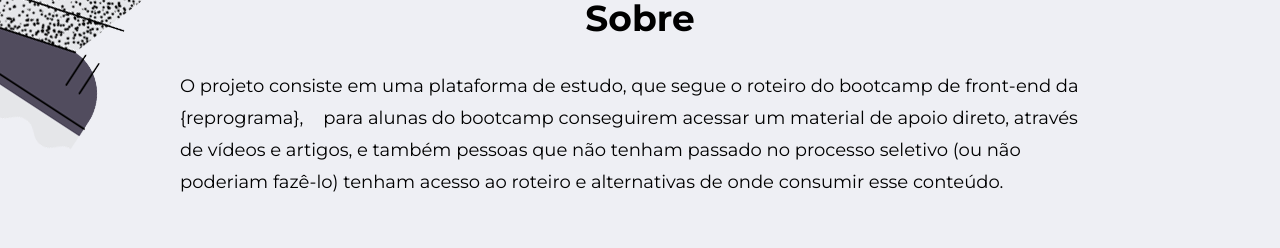
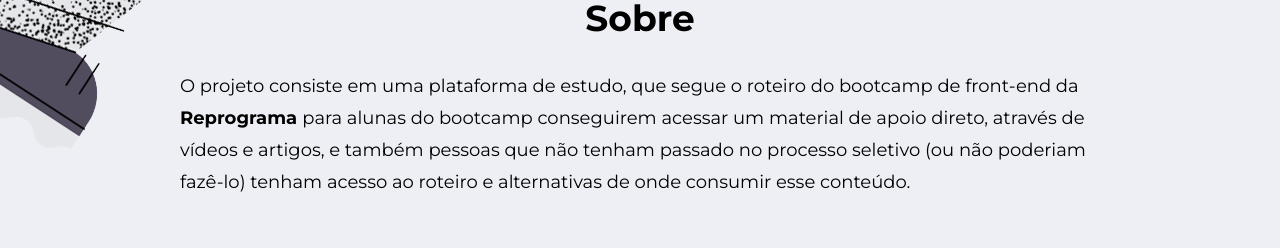
Before and after one commit to lorena-rabelo/calma-senhora, a React (Create React App) app: page / in a window 1280 px wide. Shown: the part 886-1134 px from the top of the page. Built offline with nearby package versions, Linux system fonts and the light colour scheme; no server answers.

Commit message:
Toggle do conteúdo ok

```diff
--- a/src/components/organisms/ModulosSecao/index.js
+++ b/src/components/organisms/ModulosSecao/index.js
@@ -30,7 +30,7 @@ class ModulosSecao extends Component {
   onClick = async (materias, id) => {
     await this.setState({ materias: materias });
     this.obterMaterias()
-    this.setState({ display: true, identificacao : id })
+    this.setState({ display: !this.state.display, identificacao : id })
   }
 
   obterMaterias = () => {
--- a/src/components/organisms/SobreSecao/index.js
+++ b/src/components/organisms/SobreSecao/index.js
@@ -9,7 +9,8 @@ const SobreSecao = ({ texto }) => {
         <TituloSecao
           texto="Sobre" />
         <p>
-          O projeto consiste em uma plataforma de estudo, que segue o roteiro do bootcamp de front-end da <a href="https://reprograma.com.br/">{`{reprograma},`}</a>para alunas do bootcamp conseguirem acessar um material de apoio direto, através de vídeos e artigos, e também pessoas que não tenham passado no processo seletivo (ou não poderiam fazê-lo) tenham acesso ao roteiro e alternativas de onde consumir esse conteúdo.
+          O projeto consiste em uma plataforma de estudo, que segue o roteiro do bootcamp de front-end da
+          <b> Reprograma </b>para alunas do bootcamp conseguirem acessar um material de apoio direto, através de vídeos e artigos, e também pessoas que não tenham passado no processo seletivo (ou não poderiam fazê-lo) tenham acesso ao roteiro e alternativas de onde consumir esse conteúdo.
           </p>
       </div>
     </section>
--- a/src/components/organisms/SobreSecao/styles.css
+++ b/src/components/organisms/SobreSecao/styles.css
@@ -5,6 +5,11 @@
 
 .sobreSecao {
   padding: 80px 0;
+}
+
+.sobreSecao a{
+  color:#7e459b;
+  cursor: pointer;
 }
 
 .sobreSecao__container h2 {
```
